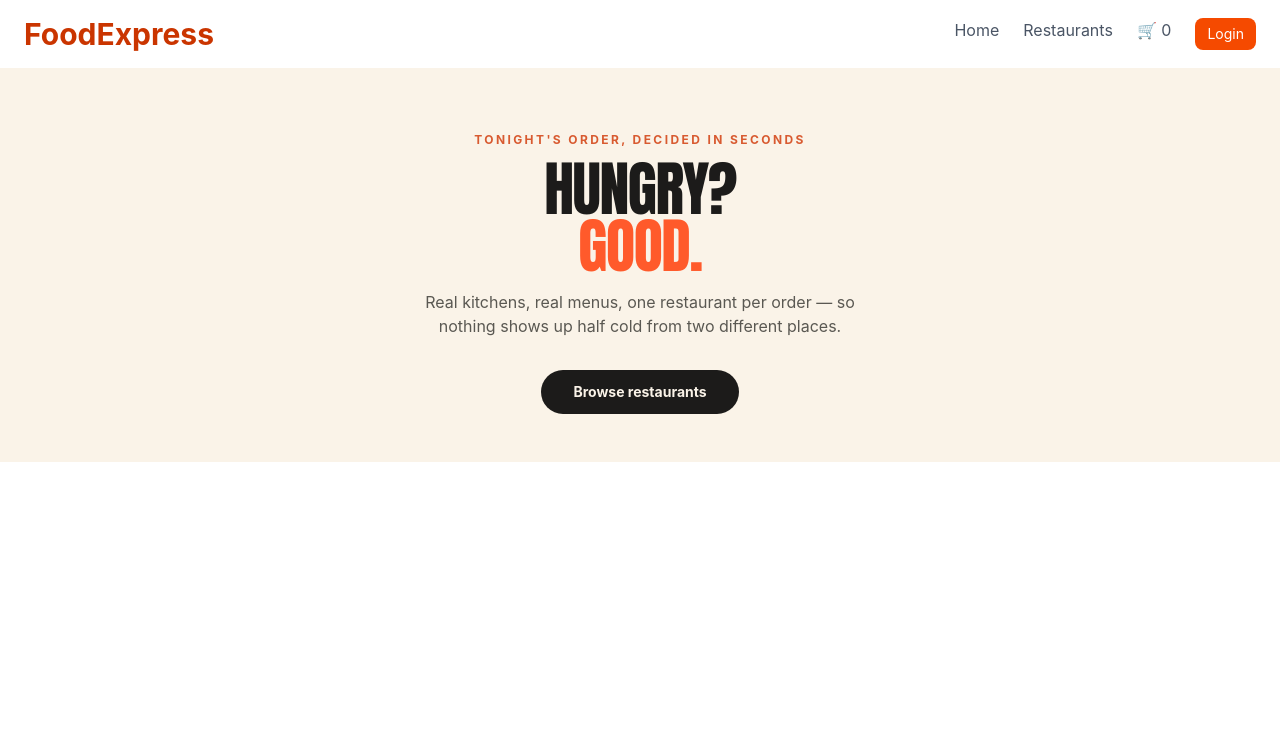
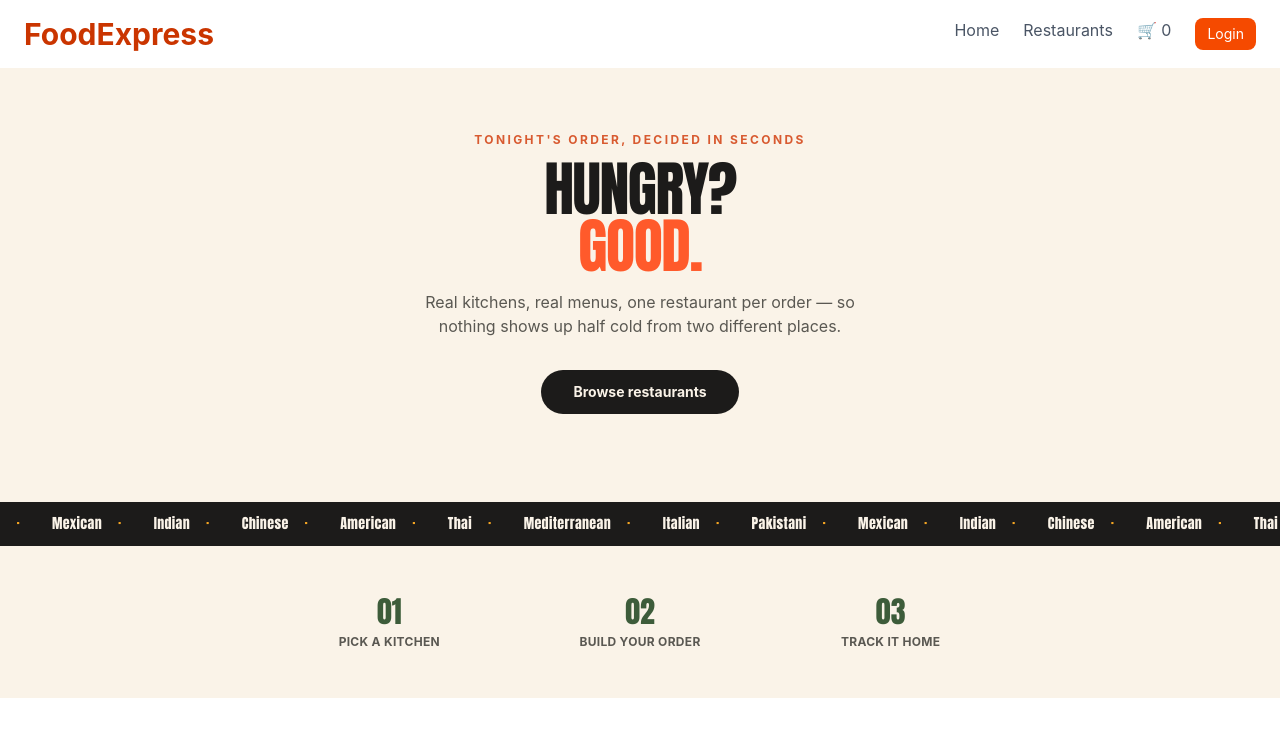
Before and after one commit to pathanzaki-01/Food-Delivery-App, a React (Vite) app: page / in a window 1280 px wide. Shown: the top 736 px of the page. Built offline with nearby package versions, Linux system fonts and the light colour scheme.

Commit message:
edit home page

```diff
--- a/src/pages/HomePage.jsx
+++ b/src/pages/HomePage.jsx
@@ -1,5 +1,9 @@
 // src/pages/HomePage.jsx
 import { Link } from 'react-router-dom';
+
+const CUISINE_TICKER = [
+  'Italian', 'Pakistani', 'Mexican', 'Indian', 'Chinese', 'American', 'Thai', 'Mediterranean',
+];
 
 function HomePage() {
   return (
@@ -24,6 +28,41 @@ function HomePage() {
           Browse restaurants
         </Link>
       </section>
+
+      <div className="bg-[#1C1B1A] py-3 overflow-hidden mt-10">
+        <div className="flex whitespace-nowrap animate-[marquee_22s_linear_infinite]">
+          {[...CUISINE_TICKER, ...CUISINE_TICKER].map((cuisine, index) => (
+            <span
+              key={index}
+              className="font-['Anton'] text-sm text-[#FAF3E8] tracking-wide mx-4 flex items-center gap-4"
+            >
+              {cuisine}
+              <span className="text-[#F5A623]">&middot;</span>
+            </span>
+          ))}
+        </div>
+      </div>
+
+      <section className="px-6 py-12 max-w-3xl mx-auto grid grid-cols-1 sm:grid-cols-3 gap-8 text-center">
+        <div>
+          <div className="font-['Anton'] text-3xl text-[#3D5C3A] dark:text-green-500">01</div>
+          <p className="text-xs font-bold text-[#5A5852] dark:text-gray-400 mt-1 tracking-wide">
+            PICK A KITCHEN
+          </p>
+        </div>
+        <div>
+          <div className="font-['Anton'] text-3xl text-[#3D5C3A] dark:text-green-500">02</div>
+          <p className="text-xs font-bold text-[#5A5852] dark:text-gray-400 mt-1 tracking-wide">
+            BUILD YOUR ORDER
+          </p>
+        </div>
+        <div>
+          <div className="font-['Anton'] text-3xl text-[#3D5C3A] dark:text-green-500">03</div>
+          <p className="text-xs font-bold text-[#5A5852] dark:text-gray-400 mt-1 tracking-wide">
+            TRACK IT HOME
+          </p>
+        </div>
+      </section>
     </div>
   );
 }
```
